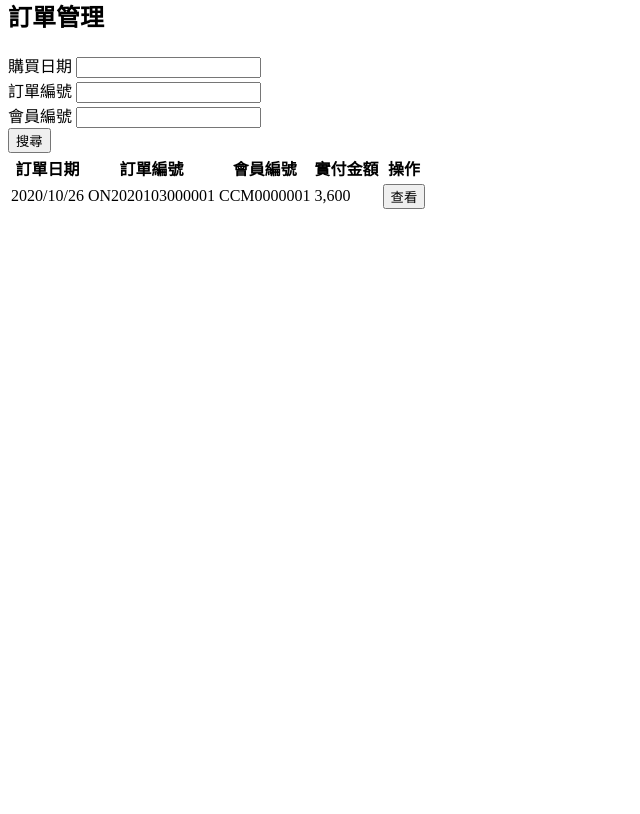
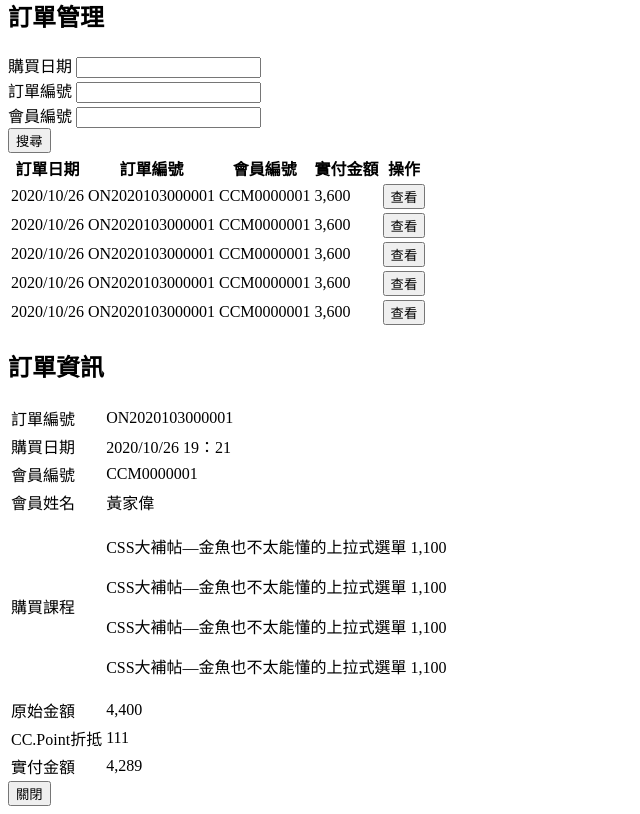
Before and after one commit to Alanwei0502/CruiseCoder, a PHP site: page /order.php in a window 1280 px wide. Shown: the part 726-1540 px from the top of the page, without its empty margins (0-640 px from the left). Before the commit the page ends 935 px from the top, so only its background shows below. Run offline with PHP 8.4, Linux system fonts and the light colour scheme; some libraries are stand-ins or nearby versions.

Commit message:
20201122 Tiffany 後台

```diff
--- a/backEnd/order.php
+++ b/backEnd/order.php
@@ -31,11 +31,11 @@
         </div>
         <div class="orderNum">
           <label for="">訂單編號</label>
-          <input type="text">
+          <input type="text" oninput="value=value.replace(/[\W]/g,'') " onbeforepaste="clipboardData.setData('text',clipboardData.getData('text').replace(/[^\d]/g,''))">
         </div>
         <div class="memberNum">
           <label for="">會員編號</label>
-          <input type="text">
+          <input type="text" oninput="value=value.replace(/[\W]/g,'') " onbeforepaste="clipboardData.setData('text',clipboardData.getData('text').replace(/[^\d]/g,''))">
         </div>
         <button>
           搜尋
@@ -60,11 +60,89 @@
               <td>3,600</td>
               <td><button>查看</button></td>
             </tr>
+            <tr>
+              <td>2020/10/26</td>
+              <td>ON2020103000001</td>
+              <td>CCM0000001</td>
+              <td>3,600</td>
+              <td><button>查看</button></td>
+            </tr>
+            <tr>
+              <td>2020/10/26</td>
+              <td>ON2020103000001</td>
+              <td>CCM0000001</td>
+              <td>3,600</td>
+              <td><button>查看</button></td>
+            </tr>
+            <tr>
+              <td>2020/10/26</td>
+              <td>ON2020103000001</td>
+              <td>CCM0000001</td>
+              <td>3,600</td>
+              <td><button>查看</button></td>
+            </tr>
+            <tr>
+              <td>2020/10/26</td>
+              <td>ON2020103000001</td>
+              <td>CCM0000001</td>
+              <td>3,600</td>
+              <td><button>查看</button></td>
+            </tr>
           </tbody>
         </table>
       </div>
-
     </main><!-- 在這裡面coding -->
+    <!-- 訂單資訊 -->
+    <div class="orderInfo">
+      <h2>訂單資訊</h2>
+      <div class="close">
+        <i class="far fa-times-circle"></i>
+      </div>
+      <div class="orderList">
+        <table>
+          <tbody>
+            <tr>
+              <td>訂單編號</td>
+              <td>ON2020103000001</td>
+            </tr>
+            <tr>
+              <td>購買日期</td>
+              <td>2020/10/26 19：21</td>
+            </tr>
+            <tr>
+              <td>會員編號</td>
+              <td>CCM0000001</td>
+            </tr>
+            <tr>
+              <td>會員姓名</td>
+              <td>黃家偉</td>
+            </tr>
+            <tr>
+              <td>購買課程</td>
+              <td>
+                <p>CSS大補帖—金魚也不太能懂的上拉式選單 1,100</p>
+                <p>CSS大補帖—金魚也不太能懂的上拉式選單 1,100</p>
+                <p>CSS大補帖—金魚也不太能懂的上拉式選單 1,100</p>
+                <p>CSS大補帖—金魚也不太能懂的上拉式選單 1,100</p>
+              </td>
+            </tr>
+            <tr>
+              <td>原始金額</td>
+              <td>4,400</td>
+            </tr>
+            <tr>
+              <td>CC.Point折抵</td>
+              <td>111</td>
+            </tr>
+            <tr>
+              <td>實付金額</td>
+              <td>4,289</td>
+            </tr>
+          </tbody>
+        </table>
+        <button>關閉</button>
+      </div>
+    </div>
   </div>
   <script src="./../js/datepicker.js"></script>
 
```
Also changed, not shown: sass/backpages/_order.scss (+30 -7 lines).
